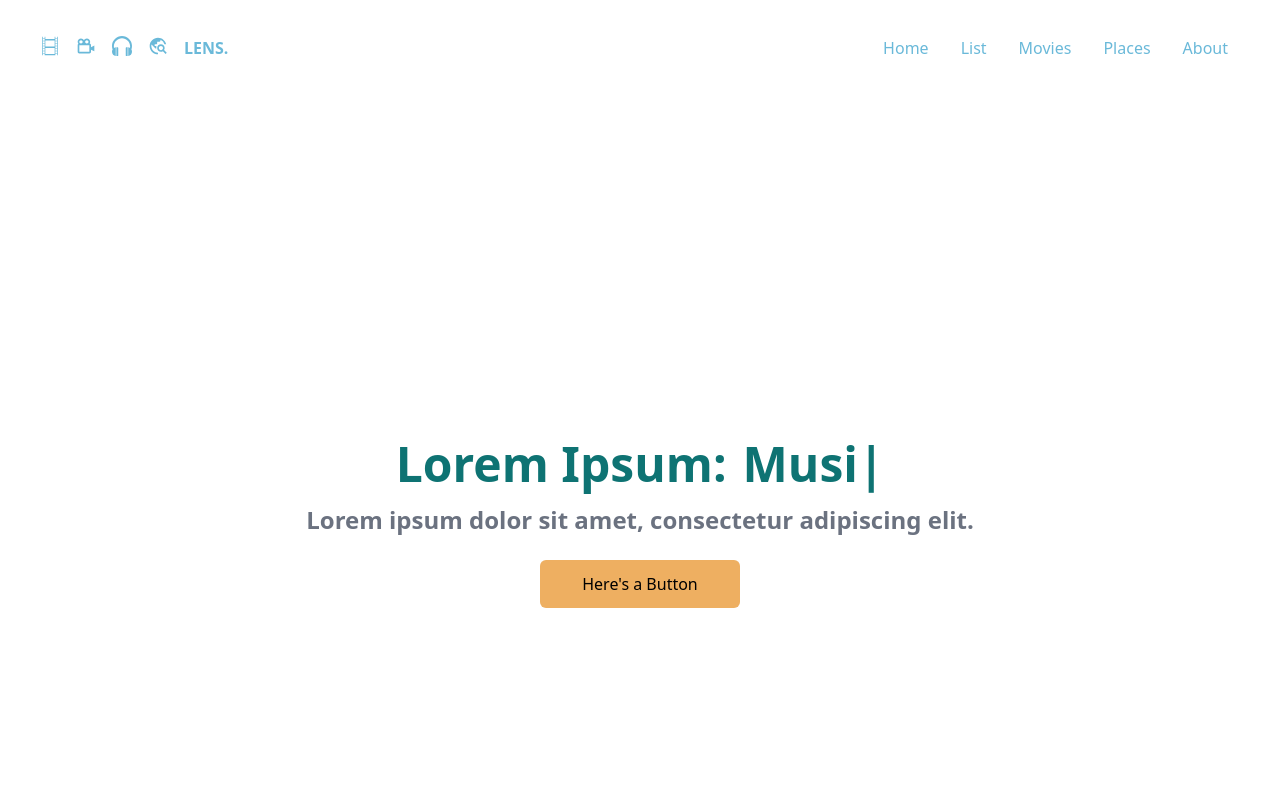
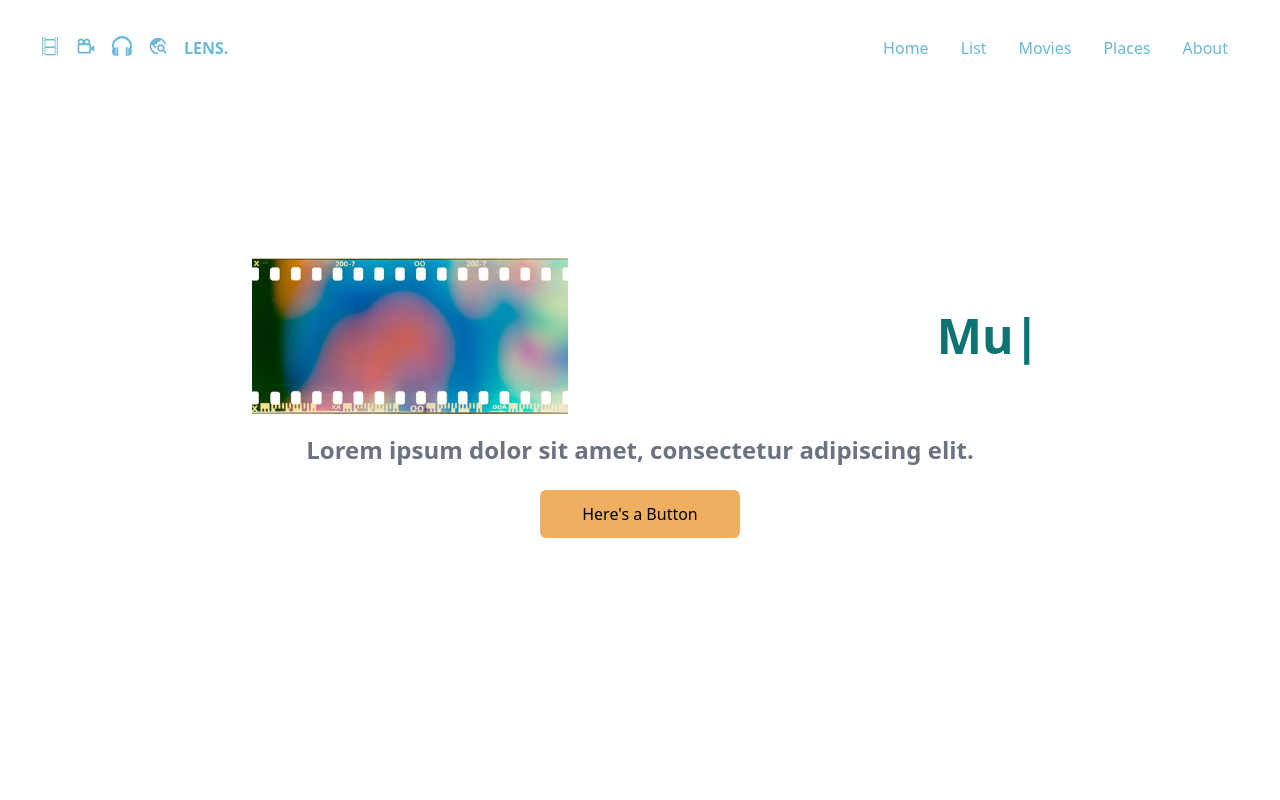
Before and after one commit to sharmaineb/lens, a React (Create React App) app: page /#/home in a window 1280 px wide. Shown: the top 800 px of the page. Built offline with nearby package versions, Linux system fonts and the light colour scheme.

Commit message:
[update] playing around with styles.

```diff
--- a/src/components/Home/Hero.jsx
+++ b/src/components/Home/Hero.jsx
@@ -4,6 +4,7 @@ import Typed from "react-typed";
 import Camera from '../../assets/camera.jpg';
 import Eeaao from '../../assets/eeaao.jpg';
 import SFGB from '../../assets/sf.jpg';
+import Reel from '../../assets/reel.jpg'
 import { Link } from "react-router-dom";
 import { GiFilmStrip } from 'react-icons/gi'
 import { BiCameraMovie } from 'react-icons/bi'
@@ -11,18 +12,22 @@ import { MdTravelExplore } from 'react-icons/md'
 
 const Hero = () => {
   return (
-    <div className="text-[#0E7373] my-20 p-12">
+    <div className="text-[#0E7373]">
        <div className="max-w-[800px] mt-[-96px] w-full h-screen mx-auto text-center flex flex-col justify-center">
-         {/* <h1 className="md:text-7xl sm:text-6xl text-4xl font-bold md:py-6 text-[#eeaf61]">LENS.</h1> */}
          <div className="flex justify-center items-center">
-           <p className="md:text-5xl sm:text-4xl text-xl font-bold py-4">Lorem Ipsum:</p>
+         <div className='max-w-[1240px] mx-auto grid md:grid-cols-2'>
+        <img className='w-[400px] mx-auto my-5 px-3' src={Reel} alt='/' />
+        </div>
+        <div className="flex justify-center items-center ">
+           {/* <p className="md:text-5xl sm:text-4xl text-xl font-bold py-3">Lorem Ipsum:</p> */}
            <Typed
              className="md:text-5xl sm:text-4xl text-xl font-bold md:pl-4 pl-2"
-             strings={["Camera Film", "Music", "Movies"]}
+             strings={["Camera Film.", "Music.", "Movies."]}
              typeSpeed={130}
              backSpeed={150}
              loop
            />
+        </div>
          </div>
          <p className="md:text-2xl text-xl font-bold text-gray-500">Lorem ipsum dolor sit amet, consectetur adipiscing elit.</p>
         <Link to={`/about`}>
```
Also changed, not shown: src/assets/reel.jpg (added).
